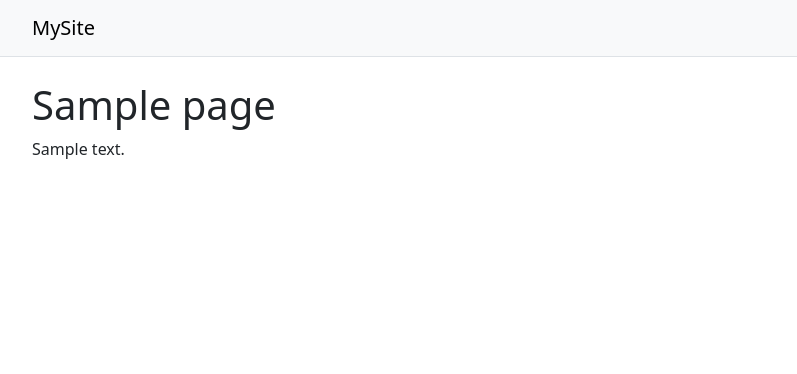
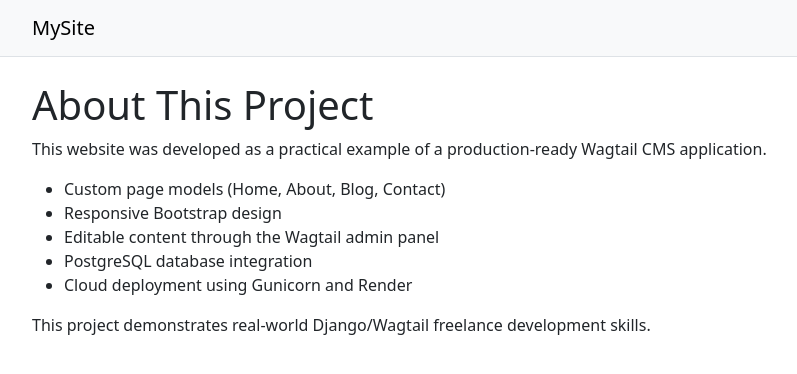
Before and after one commit to Jasmindelic80/newsite, a Django app: template website/home/templates/home/about_page.html in a window 1280 px wide. Shown: the top 374 px of the page, without its empty margins (50-847 px from the left). Run offline with Django 5.2, Linux system fonts and the light colour scheme; the template is opened without the code that fills it: most values are stand-ins (such as "Sample title", 1, 10 or a date in 2020).

Commit message:
Update about_page.html

```diff
--- a/website/home/templates/home/about_page.html
+++ b/website/home/templates/home/about_page.html
@@ -2,11 +2,18 @@
 {% load wagtailcore_tags %}
 
 {% block content %}
-  <h1>{{ page.title }}</h1>
+<h1>About This Project</h1>
 
-  {% if page.body %}
-    <div>
-      {{ page.body|richtext }}
-    </div>
-  {% endif %}
+<p>This website was developed as a practical example of a production-ready Wagtail CMS application.</p>
+
+<ul>
+<li>Custom page models (Home, About, Blog, Contact)</li>
+<li>Responsive Bootstrap design</li>
+<li>Editable content through the Wagtail admin panel</li>
+<li>PostgreSQL database integration</li>
+<li>Cloud deployment using Gunicorn and Render</li>
+</ul>
+
+<p>This project demonstrates real-world Django/Wagtail freelance development skills.</p>
+
 {% endblock %}
```
